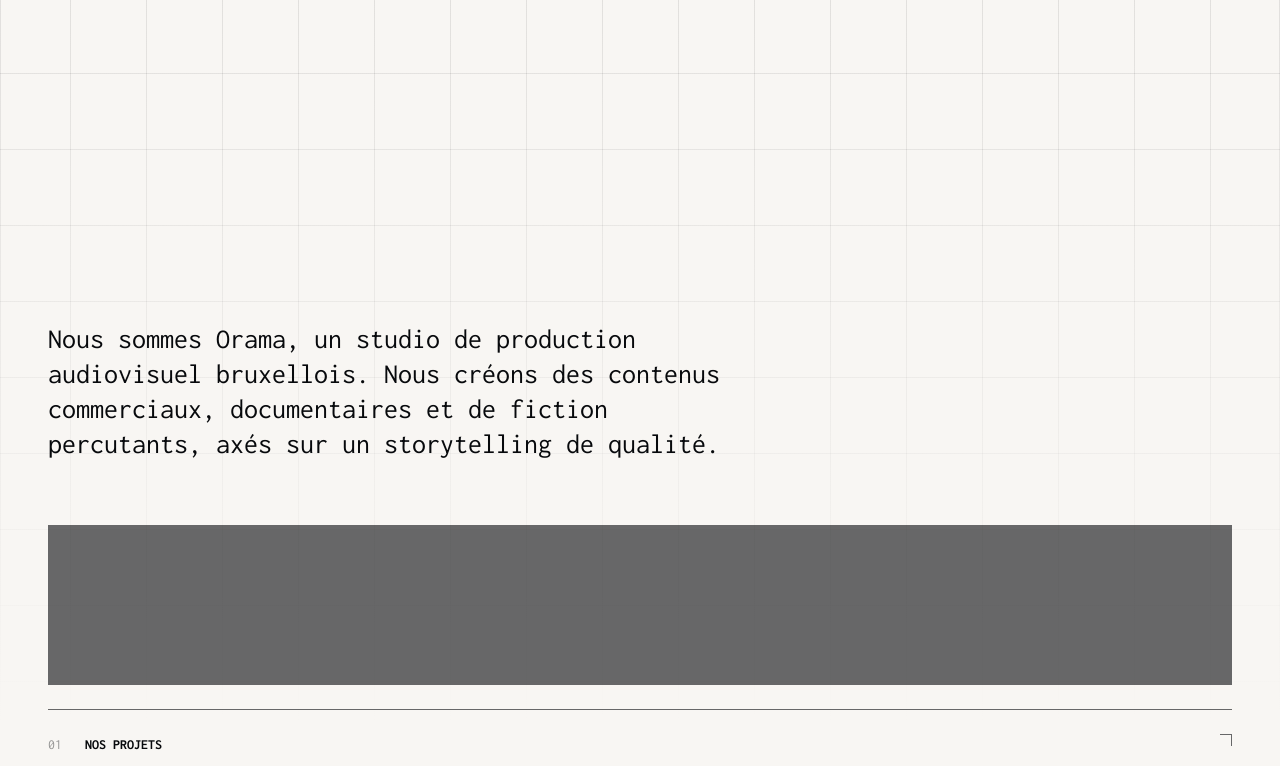
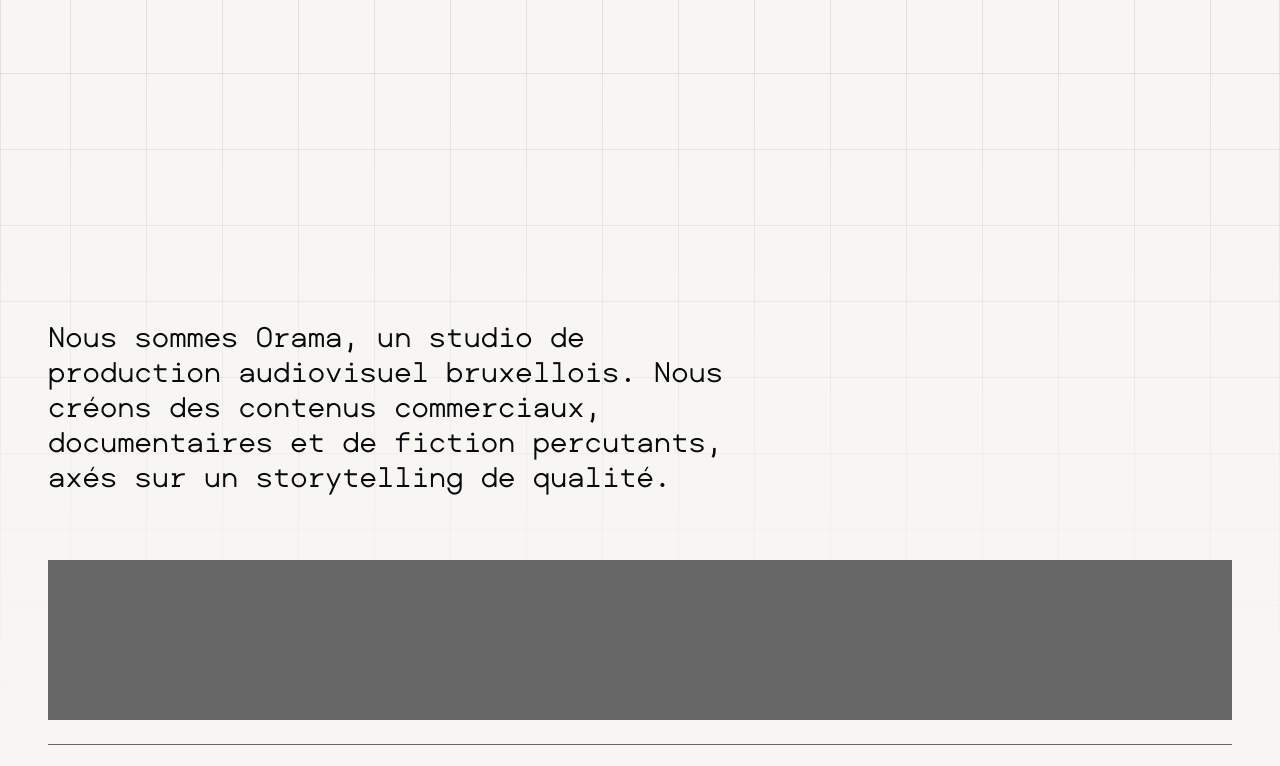
Before and after one commit to louis-va/orama, an Astro site: page / in a window 1280 px wide. Shown: the part 79-845 px from the top of the page. Built offline with nearby package versions, Linux system fonts and the light colour scheme; Astro itself is replaced by a stand-in of ours.

Commit message:
feat: change typeface

```diff
--- a/src/layouts/Layout.astro
+++ b/src/layouts/Layout.astro
@@ -39,30 +39,15 @@
 <style is:global>
 	/* GLOBAL */
 	@font-face {
-		font-family: 'Space Grotesk';
-		src: url('/fonts/SpaceGrotesk-Regular.ttf') format('truetype');
-		font-weight: 400;
-		font-style: normal;
-		font-display: swap;
-	}
-	@font-face {
-		font-family: 'Space Grotesk';
-		src: url('/fonts/SpaceGrotesk-SemiBold.ttf') format('truetype');
-		font-weight: 600;
-		font-style: normal;
-		font-display: swap;
-	}
-
-	@font-face {
 		font-family: 'Nanum Gothic';
-		src: url('/fonts/Inconsolata-Regular.ttf') format('truetype');
+		src: url('/fonts/BasicallyAMono-Regular.woff2') format('woff2');
 		font-weight: 400;
 		font-style: normal;
 		font-display: swap;
 	}
 	@font-face {
 		font-family: 'Nanum Gothic';
-		src: url('/fonts/Inconsolata-Bold.ttf') format('truetype');
+		src: url('/fonts/BasicallyAMono-SemiBold.woff2') format('woff2');
 		font-weight: 600;
 		font-style: normal;
 		font-display: swap;
@@ -90,7 +75,7 @@
 		--text-small: 0.875rem;
 		--text-base: 1rem;
 		--text-medium: 1.125rem;
-		--text-large: 1.5rem;
+		--text-large: 1.25rem;
 		--text-xl: 1.75rem;
 		--card-w: 300px;
 	}
@@ -98,6 +83,9 @@
 	@media screen and (max-width: 768px) {
 		:root {
 			--card-w: 250px;
+		}
+		.mobile-hidden {
+			display: none;
 		}
   }
 
@@ -163,4 +151,7 @@
     margin-inline-end: 0px;
     padding-inline-start: 0px;
 	}
+	picture {
+    pointer-events: none;
+  }
 </style>
```
Also changed, not shown: public/fonts/BasicallyAMono-Regular.woff2 (added), public/fonts/BasicallyAMono-SemiBold.woff2 (added), public/fonts/Inconsolata-Bold.ttf (deleted), public/fonts/Inconsolata-Light.ttf (deleted), public/fonts/Inconsolata-Medium.ttf (deleted), public/fonts/Inconsolata-Regular.ttf (deleted), public/fonts/Inconsolata-SemiBold.ttf (deleted).
